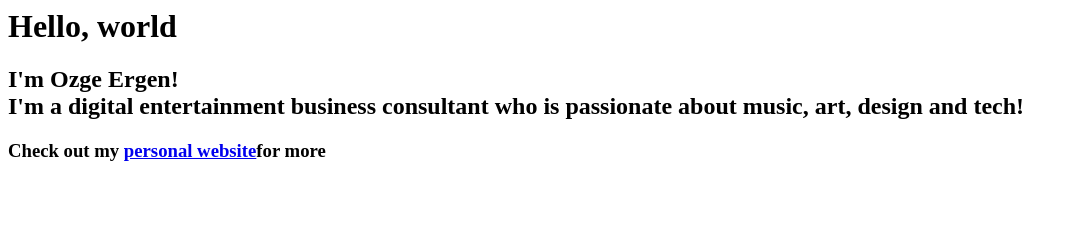
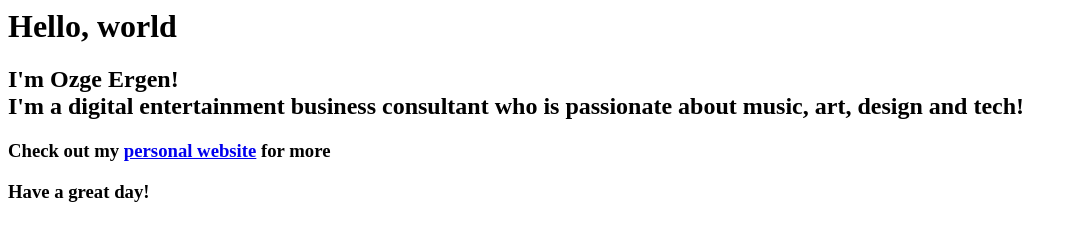
Before and after one commit to ozgeergen/ergen.github.io, a plain HTML site: page index.html in a window 1280 px wide. Shown: the whole page, without its empty margins (0-1077 px from the left). Drawn offline with Linux system fonts and the light colour scheme.

Commit message:
new version of index file

```diff
--- a/index.html
+++ b/index.html
@@ -1,3 +1,4 @@
 <h1>Hello, world</h1>
 <h2> I'm Ozge Ergen! <br> I'm a digital entertainment business consultant who is passionate about music, art, design and tech!</h2>
-<h3>Check out my <a href="http://www.ozgeergen.com">personal website</a>for more</h3>
+<h3>Check out my <a href="http://www.ozgeergen.com">personal website</a> for more</h3>
+<h3>Have a great day!</h3>
```
